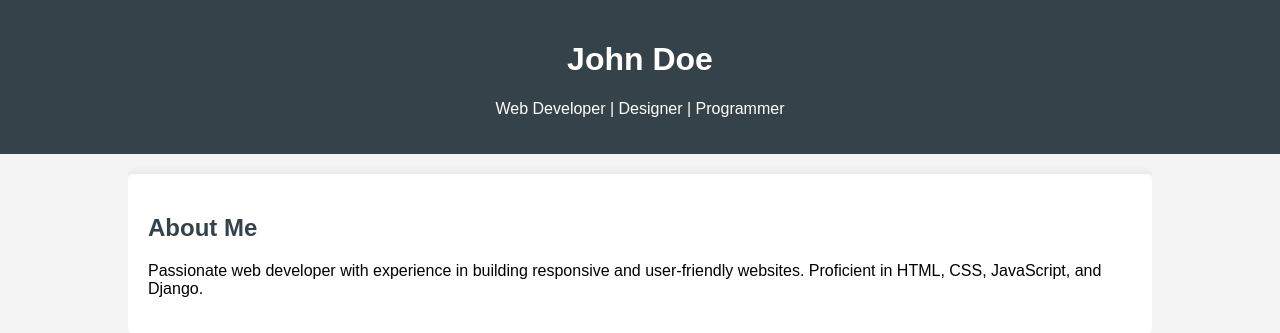
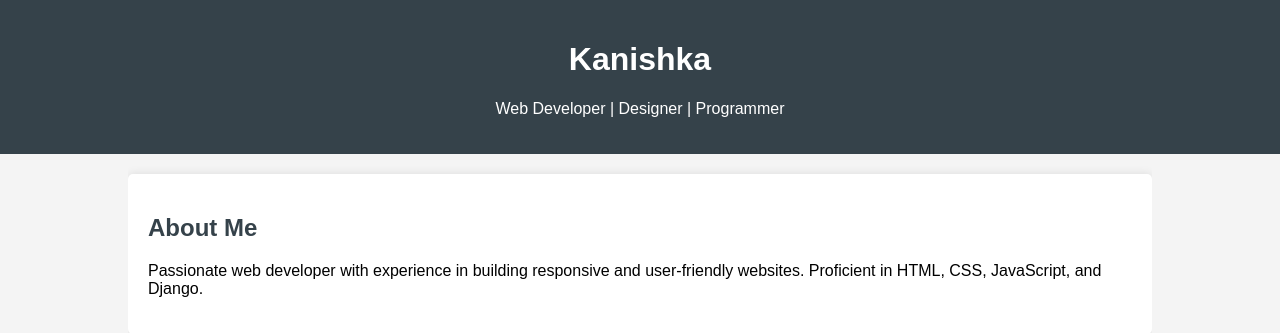
Before and after one commit to Kanishka1431/Kanishka, a Django app: page / in a window 1280 px wide. Shown: the top 333 px of the page. Run offline with Django 5.2, Linux system fonts and the light colour scheme.

Commit message:
second commit

```diff
--- a/app_14_3/templates/app_14_3/home.html
+++ b/app_14_3/templates/app_14_3/home.html
@@ -48,7 +48,7 @@
 </head>
 <body>
     <header>
-        <h1>John Doe</h1>
+        <h1>Kanishka</h1>
         <p>Web Developer | Designer | Programmer</p>
     </header>
     <div class="container">
```
